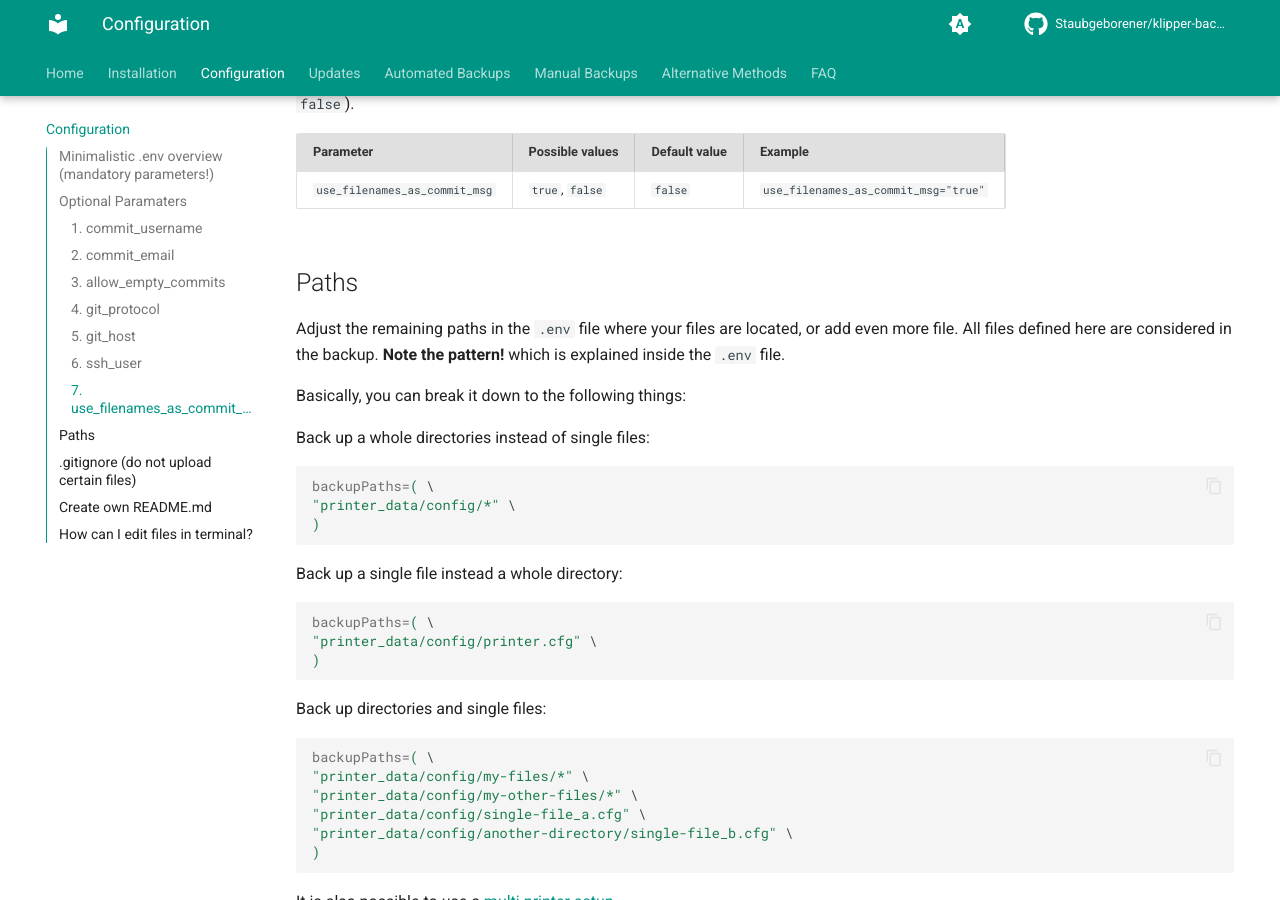
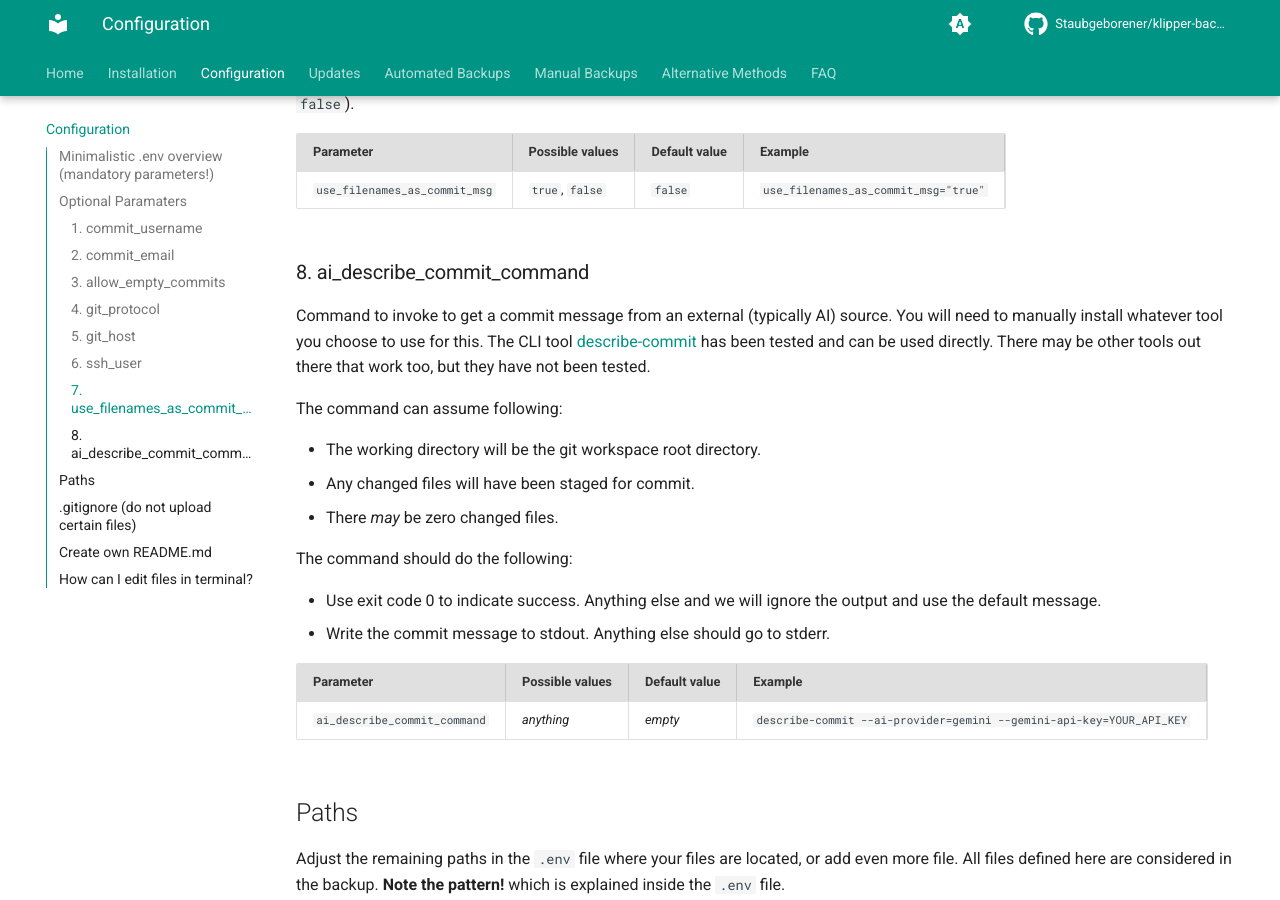
Before and after one commit to Staubgeborener/Klipper-Backup, an MkDocs documentation site: the page built from docs/configuration.md, in a window 1280 px wide and 900 px high, scrolled down 2423 px. Built offline with MkDocs 1.6.1 and Material for MkDocs 9.7.7, drawn with Linux system fonts in a browser that asks for light colours; comment, search, counter and statistics services are not loaded.

Commit message:
docs: update docs with ai_describe_commit_command

```diff
--- a/docs/configuration.md
+++ b/docs/configuration.md
@@ -65,6 +65,25 @@ By default, Klipper-Backup shows the timestamp or other information in the commi
 | Parameter                    | Possible values | Default value | Example                              |
 | ---------------------------- | --------------- |---------------|------------------------------------- |
 | `use_filenames_as_commit_msg`| `true`, `false` | `false`       | `use_filenames_as_commit_msg="true"` |
+
+### 8. ai_describe_commit_command
+
+Command to invoke to get a commit message from an external (typically AI) source. You will need to manually install whatever tool you choose to use for this. The CLI tool [describe-commit](https://github.com/tarampampam/describe-commit) has been tested and can be used directly. There may be other tools out there that work too, but they have not been tested.
+
+The command can assume following:
+
+* The working directory will be the git workspace root directory.
+* Any changed files will have been staged for commit.
+* There _may_ be zero changed files.
+
+The command should do the following:
+
+* Use exit code 0 to indicate success. Anything else and we will ignore the output and use the default message.
+* Write the commit message to stdout. Anything else should go to stderr.
+
+| Parameter                    | Possible values | Default value | Example                                                              |
+| ---------------------------- | --------------- |-------------- |--------------------------------------------------------------------- |
+| `ai_describe_commit_command` | *anything*      | *empty*       | `describe-commit --ai-provider=gemini --gemini-api-key=YOUR_API_KEY` |
 
 ## Paths
 Adjust the remaining paths in the `.env` file where your files are located, or add even more file. All files defined here are considered in the backup. **Note the pattern!** which is explained inside the `.env` file.
```
